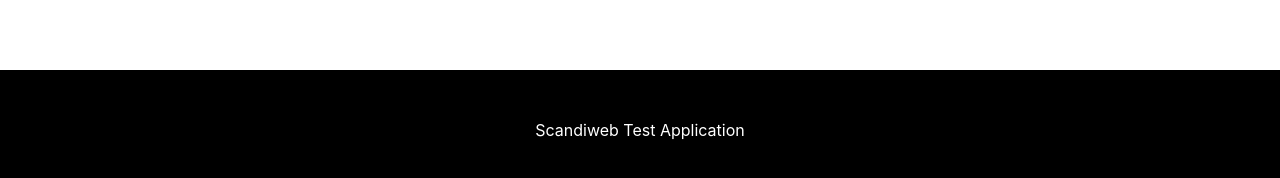
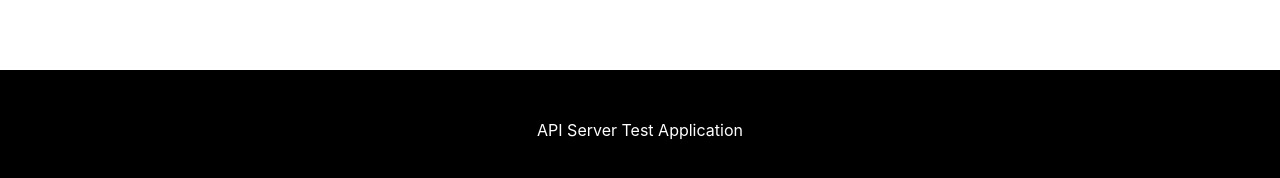
Before and after one commit to KBerkeYilmaz/e-commerce_app, a React (Create React App) app: page /product_add in a window 1280 px wide. Shown: the part 610-788 px from the top of the page. Built offline with nearby package versions, Linux system fonts and the light colour scheme.

Commit message:
Update Layout.jsx

```diff
--- a/src/components/Layout/Layout.jsx
+++ b/src/components/Layout/Layout.jsx
@@ -6,7 +6,7 @@
     <div className="w-screen min-h-screen overflow-x-hidden text-black flex flex-col bg-white ">
       <Header />
       <main className="flex-grow">{children}</main>
-      <Footer>Scandiweb Test Application</Footer>
+      <Footer>API Server Test Application</Footer>
     </div>
   );
 };
```
